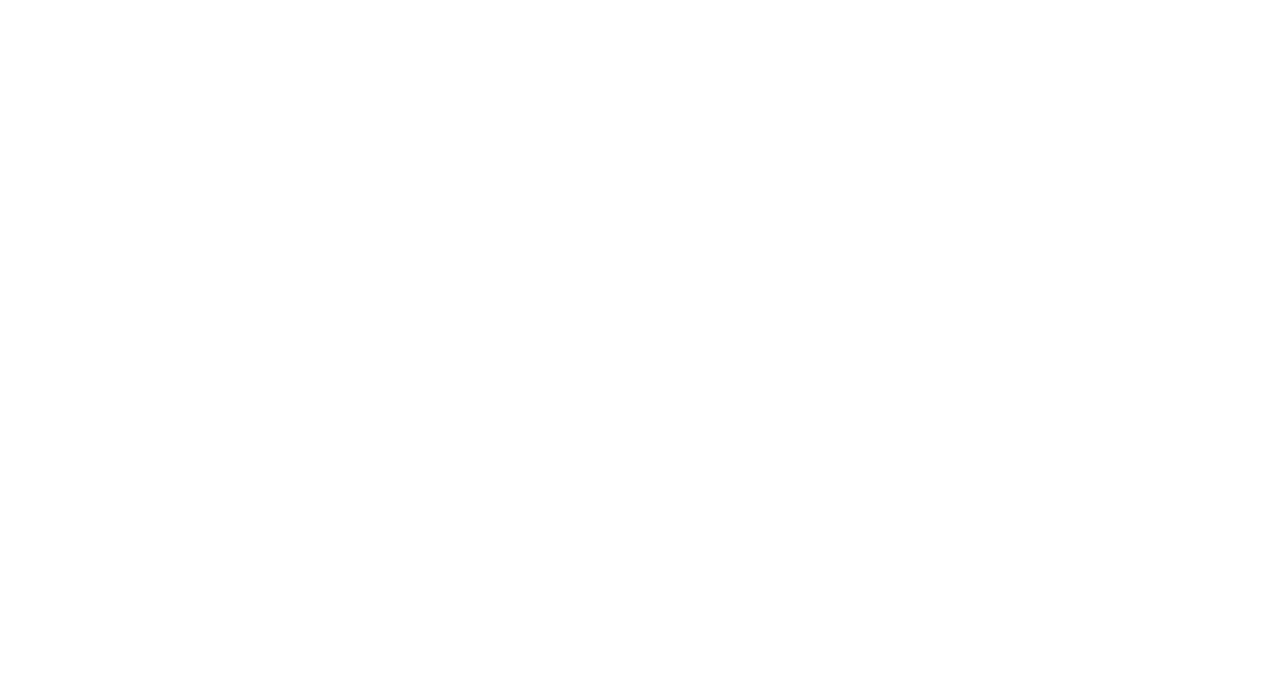
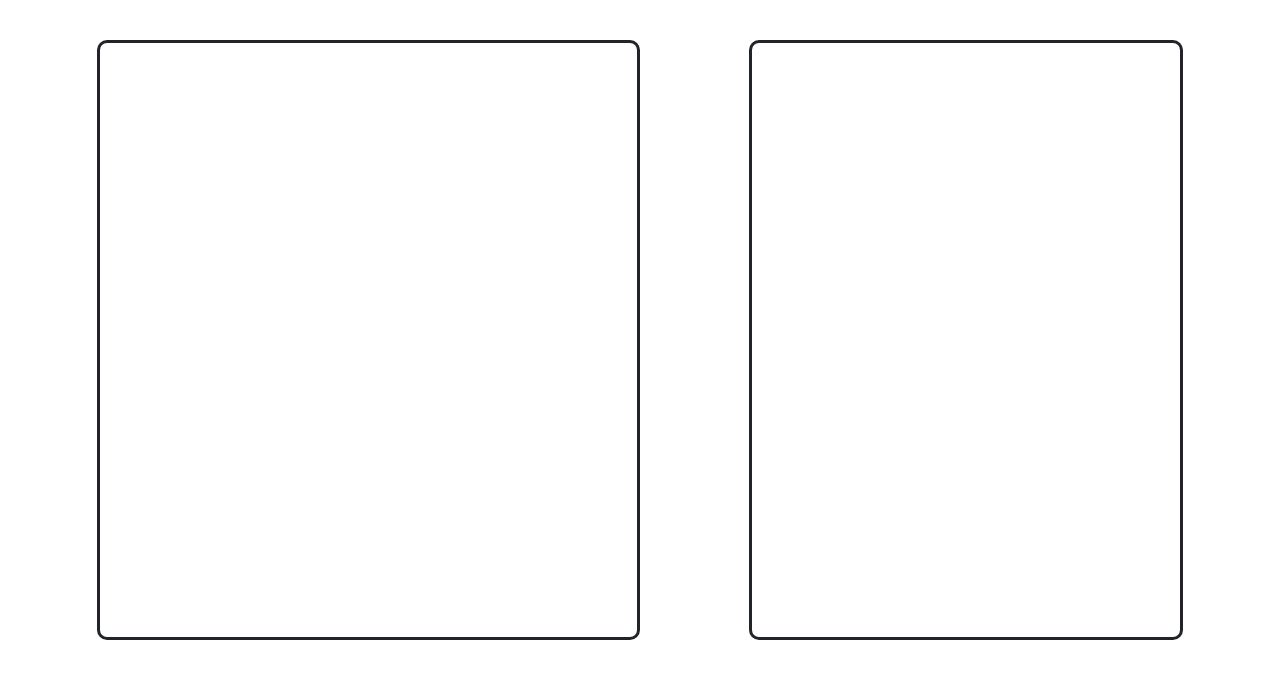
Before and after one commit to cha1hee/dig345-no-utility-midterm, a plain HTML site: page story.html in a window 1280 px wide. Drawn offline with nearby package versions, Linux system fonts and the light colour scheme.

```diff
--- a/story.html
+++ b/story.html
@@ -0,0 +1,18 @@
+<head>
+    <link rel="stylesheet" href="assets/styles.css">
+    <link href="https://cdn.jsdelivr.net/npm/bootstrap@5.1.0/dist/css/bootstrap.min.css" rel="stylesheet" integrity="sha384-KyZXEAg3QhqLMpG8r+8fhAXLRk2vvoC2f3B09zVXn8CA5QIVfZOJ3BCsw2P0p/We" crossorigin="anonymous">
+
+</head>
+
+<body>
+    <div class="row" style="height: 40px;"></div>
+    <div class="row">
+        <div class="col-1"></div>
+        <div class="col-5" id="insta-pic">
+        </div>
+        <div class="col-1"></div>
+        <div class="col-4" id="questionnaire">
+        </div>
+        <div class="col-1"></div>
+    </div>
+</body>
```
Also changed, not shown: index.html (+2 -0 lines).
